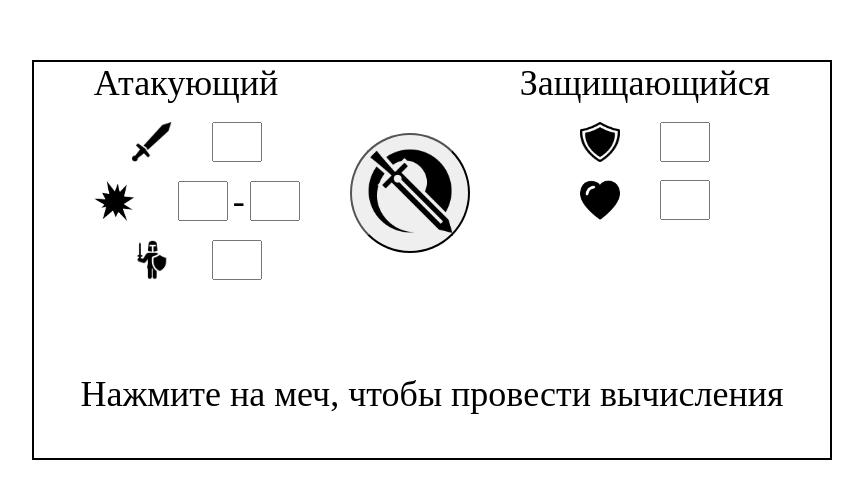
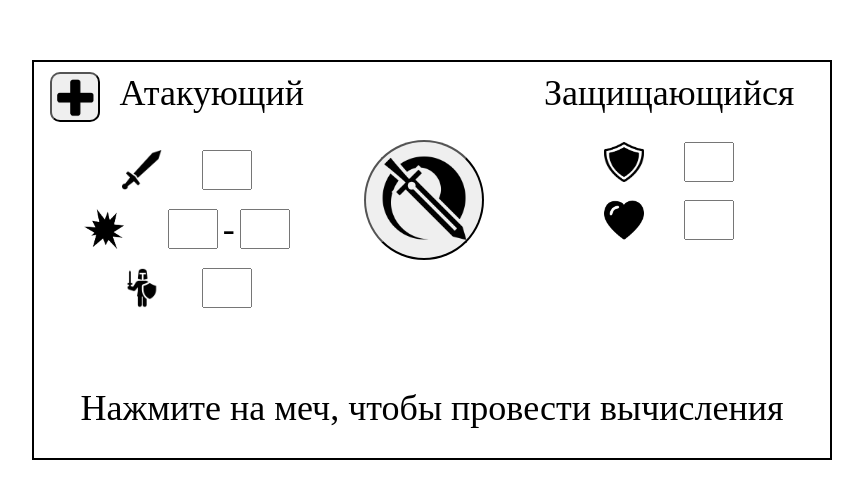
Before and after one commit to Def-uIT/Calculator-Probivok, a plain HTML site: page index.html in a window 1280 px wide. Shown: the part 140-638 px from the top of the page, without its empty margins (208-1071 px from the left). Drawn offline with Linux system fonts and the light colour scheme.

Commit message:
Add mods button

```diff
--- a/css/styles.css
+++ b/css/styles.css
@@ -57,20 +57,22 @@ input {
     font-size: 36px;
 }
 
-button {
+#mainButton {
     width: 120px;
     height: 120px;
     border-radius: 100px;
     cursor: pointer;
 }
 
-button:hover {
-    background: #ffffff;
+.modsButton:hover,
+#mainButton:hover {
+    background-color: #ffffff;
     transition: 0.5s;
 }
 
-button:active {
-    background: #d8d8d8;
+.modsButton:active,
+#mainButton:active {
+    background-color: #d8d8d8;
     scale: 90%;
 }
 
@@ -84,3 +86,22 @@ button:active {
 #thisTuple {
     gap: 44px;
 }
+
+.title {
+    display: flex;
+    padding: 10px;
+    gap: 20px;
+}
+
+.modsButton {
+    width: 50px;
+    height: 50px;
+    display: flex;
+    justify-content: center;
+    align-items: center;
+    margin-left: -20px;
+    background-image: url('../img/pngwing.com.png');
+    background-size: cover;
+    border-radius: 10px;
+    cursor: pointer;
+}
--- a/index.html
+++ b/index.html
@@ -10,7 +10,10 @@
 <body>
     <main>
         <div class="column">
-            <p>Атакующий</p>
+            <div class="title">
+                <button class="modsButton" title="Модификаторы урона"></button>
+                <p>Атакующий</p>
+            </div>
             <br>
             <div class="tuple">
                 <img title='Общий показатель атаки' src="./img/pngwing.com (6).png" alt="Общий показатель атаки">
@@ -32,10 +35,12 @@
             </div>
         </div>
         <div id="playButton">
-            <button><img title='Кликни на меня!' src="./img/spinning-sword-svgrepo-com.png" width="90px" height="90px"></button>
+            <button id="mainButton"><img title='Кликни на меня!' src="./img/spinning-sword-svgrepo-com.png" width="90px" height="90px"></button>
         </div>
         <div class="column">
-            <p id="headerDef">Защищающийся</p>
+            <div class="title">
+                <p id="headerDef">Защищающийся</p>
+            </div>
             <br>
             <div class="tuple">
                 <img title='Общий показатель защиты' src="./img/pngegg.png">
```
Also changed, not shown: img/pngwing.com.png (added).
